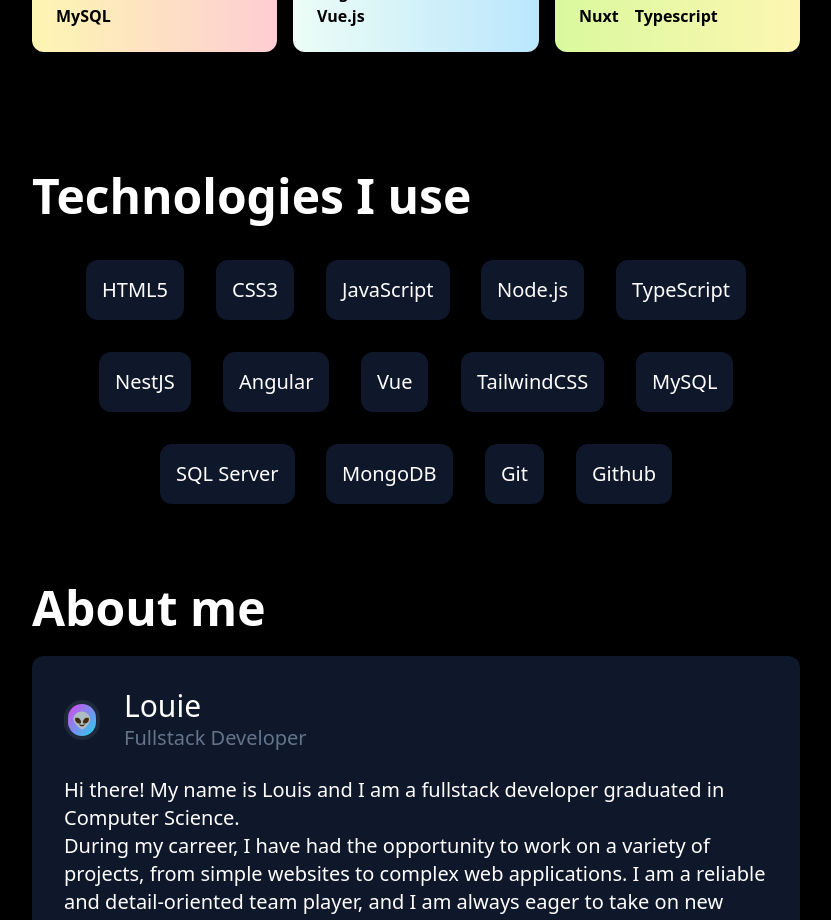
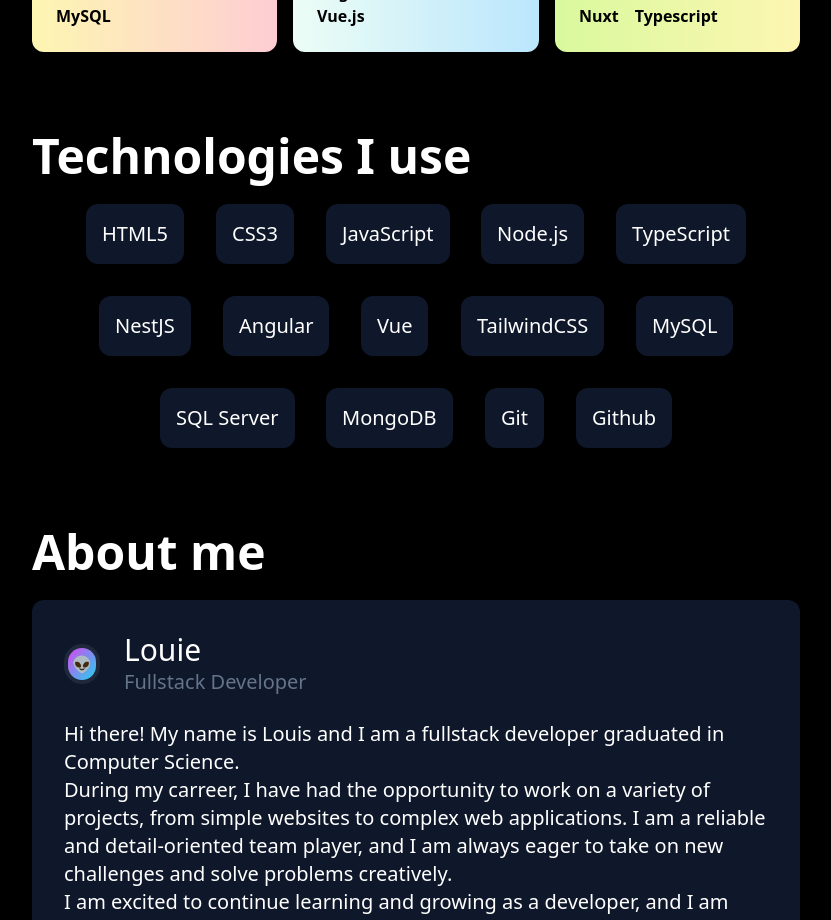
Before and after one commit to louiecodes/portfolio, a Vue app: page / in a window 1280 px wide. Shown: the part 1220-2140 px from the top of the page, without its empty margins (224-1055 px from the left). Built offline with nearby package versions, Linux system fonts and the light colour scheme.

Commit message:
Fix: Margin technologies section title

```diff
--- a/src/components/TechnologiesSection.vue
+++ b/src/components/TechnologiesSection.vue
@@ -1,5 +1,5 @@
 <template>
-  <div v-motion-slide-visible-left class="text-5xl font-bold text-white my-10">
+  <div v-motion-slide-visible-left class="text-5xl font-bold text-white mb-6">
     Technologies I use
   </div>
   <div class="container flex flex-wrap justify-center gap-8 text-center cursor-default">
```
